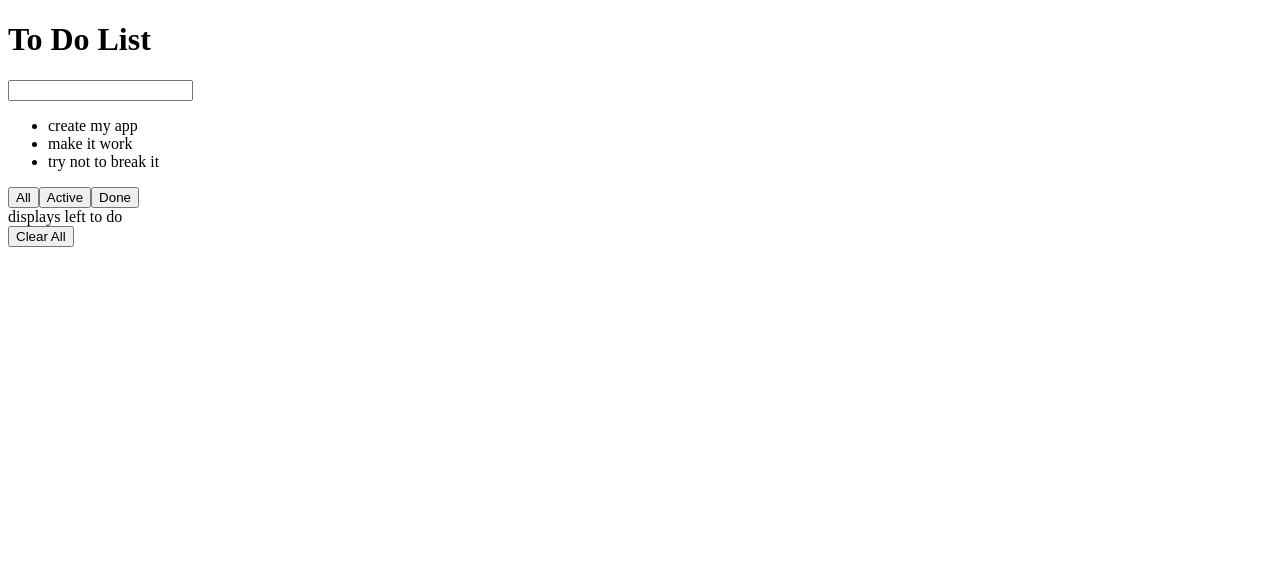
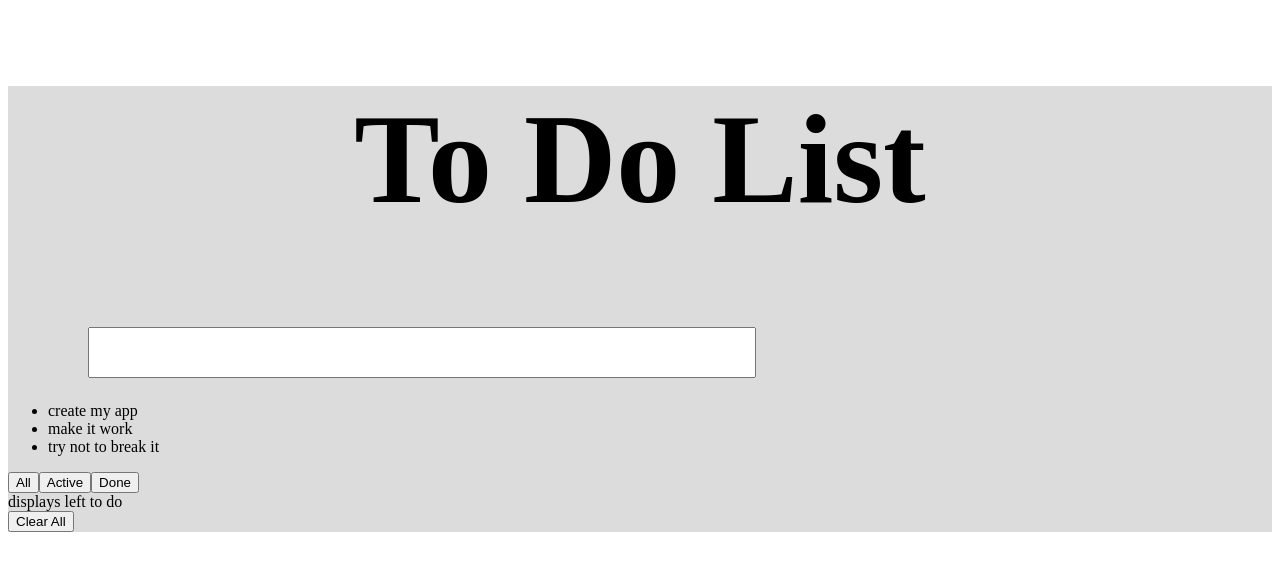
Before and after one commit to ChadCooper06/To-Dos, a React (Create React App) app: page / in a window 1280 px wide. Shown: the top 570 px of the page. Built offline with nearby package versions, Linux system fonts and the light colour scheme.

Commit message:
added some small css to see items better

```diff
--- /dev/null
+++ b/src/App.css
@@ -0,0 +1,17 @@
+.toDoPage{
+    background-color: gainsboro;
+}
+.title{
+    font-size: 8rem;
+    font-weight: bold;
+    font-family: cursive;
+    text-align: center;
+}
+.inputDiv{
+    align-items: center;
+}
+.inputBox{
+    width: 50%;
+    padding: 1rem 1rem;
+    margin: .5rem 5rem;
+}
--- a/src/App.js
+++ b/src/App.js
@@ -1,5 +1,6 @@
 import React from "react";
 import Paper from "./paper";
+import "./App.css";
 
 function App() {
   return (
--- a/src/paper.js
+++ b/src/paper.js
@@ -1,12 +1,16 @@
 import React from "react";
+//import App from "./App";
+
 
 export default function Paper() {
     return(
         <div className="toDoPage">
             <h1 className="title">To Do List</h1>
-            <input className="inputBox" type='text'></input>
-            {/* this div below will be a child that is imported that is made up of other children that all have
-            onclicks and buttons as well as a label that is the prop of the input value */}
+            <div className="inputDiv">
+                <input className="inputBox" type='text'></input>
+                    {/* this div below will be a child that is imported that is made up of other children that all have
+                    onclicks and buttons as well as a label that is the prop of the input value */}
+            </div>
             <div className="tasks">
                 <ul>
                     <li>create my app</li>
@@ -17,7 +21,7 @@ export default function Paper() {
             <button className="all">All</button>
             <button className="active">Active</button>
             <button className="done">Done</button>
-            {/* this div will update based on the current active count */}
+                {/* this div will update based on the current active count */}
             <div className="counter">displays left to do</div>
             <button className="clearAll">Clear All</button>
         </div>
```
Also changed, not shown: src/index.css (added).
